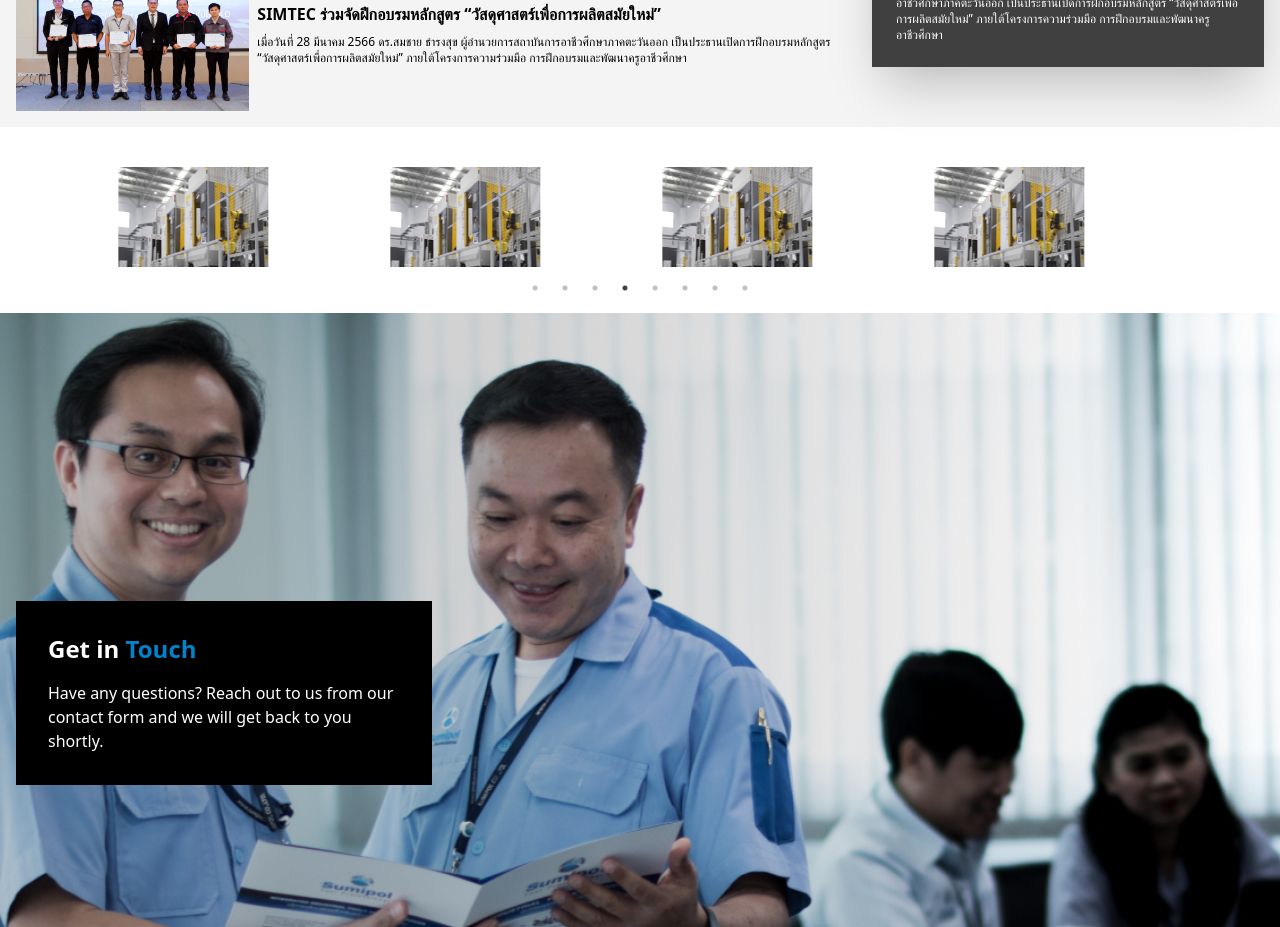
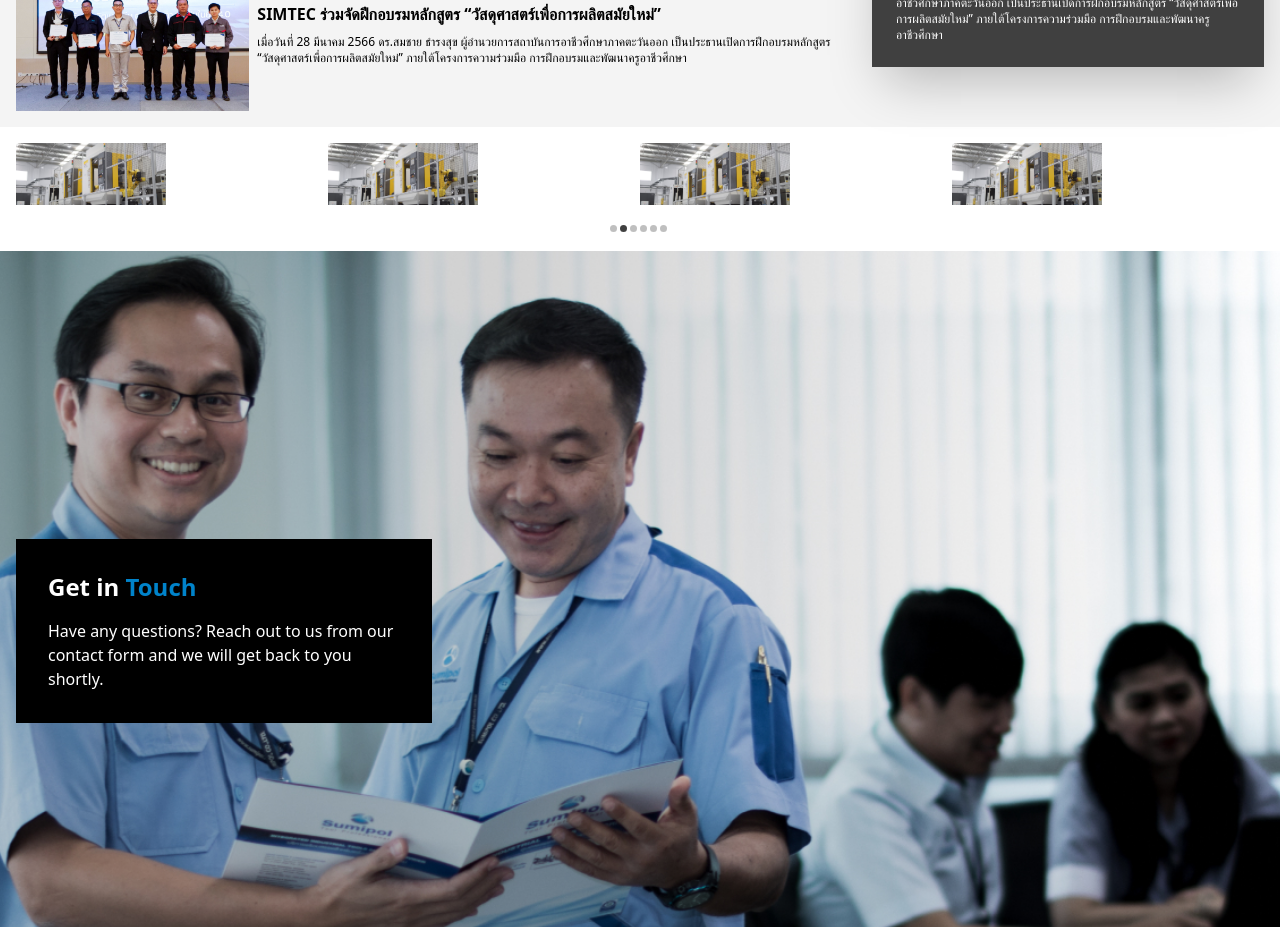
Before and after one commit to nukrobzero/template-fullstack-nextjs-setup, a Next.js app: page / in a window 1280 px wide. Shown: the part 3380-4307 px from the top of the page. Built offline with nearby package versions, Linux system fonts and the light colour scheme.

Commit message:
fix: image slide home

```diff
--- a/package.json
+++ b/package.json
@@ -22,14 +22,13 @@
     "next": "13.2.4",
     "next-auth": "^4.20.1",
     "nextjs-progressbar": "^0.0.16",
-    "quill-image-uploader": "^1.2.4",
     "react": "18.2.0",
+    "react-alice-carousel": "^2.7.1",
     "react-dom": "18.2.0",
     "react-icons": "^4.8.0",
     "react-quill": "^2.0.0",
     "react-slick": "^0.29.0",
     "react-slideshow-image": "^4.2.1",
-    "slick-carousel": "^1.8.1",
     "suneditor": "^2.44.8",
     "suneditor-react": "^3.4.1",
     "typescript": "5.0.2"
--- /dev/null
+++ b/src/components/frontend/homepage/imageSlide.tsx
@@ -0,0 +1,64 @@
+import { Slide } from "react-slideshow-image";
+import "react-slideshow-image/dist/styles.css";
+import Image from "next/image";
+
+export default function ImageSlider() {
+  const properties = {
+    duration: 5000,
+    transitionDuration: 500,
+    infinite: true,
+    indicators: true,
+    arrows: false,
+    autoplay: true,
+    slidesToShow: 4,
+  };
+
+  //console.log(ref);
+
+  const slideImages1 = [
+    {
+      url: "/home/Hero-Banner.jpg",
+      caption: "The Total Industrial",
+    },
+    {
+      url: "/home/Hero-Banner.jpg",
+      caption: "slideImage2",
+    },
+    {
+      url: "/home/Hero-Banner.jpg",
+      caption: "slideImage2",
+    },
+    {
+      url: "/home/Hero-Banner.jpg",
+      caption: "slideImage2",
+    },
+    {
+      url: "/home/Hero-Banner.jpg",
+      caption: "slideImage2",
+    },
+    {
+      url: "/home/Hero-Banner.jpg",
+      caption: "slideImage2",
+    },
+  ];
+
+  return (
+    <div className="w-full">
+      <Slide {...properties}>
+        {slideImages1.map((slideImages, idx) => (
+          <div key={idx} className="slide-container">
+            <div className="">
+              <Image
+                src={slideImages.url}
+                width={150}
+                height={100}
+                alt={slideImages.caption}
+                className="object-cover"
+              />
+            </div>
+          </div>
+        ))}
+      </Slide>
+    </div>
+  );
+}
--- a/src/components/frontend/homepage/partners.tsx
+++ b/src/components/frontend/homepage/partners.tsx
@@ -1,72 +1,12 @@
 import Sections from "@/components/layoutpage";
-import Slider, { Settings } from "react-slick";
-import "slick-carousel/slick/slick.css";
-import "slick-carousel/slick/slick-theme.css";
-import Image from "next/image";
+import ImageSlider from "./imageSlide";
 
 export default function Partners() {
-  const settings: Settings = {
-    dots: true,
-    infinite: true,
-    speed: 500,
-    autoplay: true,
-    autoplaySpeed: 2000,
-    slidesToShow: 4,
-    slidesToScroll: 1,
-  };
-
-  const slideImages1 = [
-    {
-      url: "/home/Hero-Banner.jpg",
-      caption: "The Total Industrial",
-    },
-    {
-      url: "/home/Hero-Banner.jpg",
-      caption: "slideImage2",
-    },
-    {
-      url: "/home/Hero-Banner.jpg",
-      caption: "slideImage3",
-    },
-    {
-      url: "/home/Hero-Banner.jpg",
-      caption: "slideImage4",
-    },
-    {
-      url: "/home/Hero-Banner.jpg",
-      caption: "slideImage4",
-    },
-    {
-      url: "/home/Hero-Banner.jpg",
-      caption: "slideImage4",
-    },
-    {
-      url: "/home/Hero-Banner.jpg",
-      caption: "slideImage4",
-    },
-    {
-      url: "/home/Hero-Banner.jpg",
-      caption: "slideImage4",
-    },
-  ];
-
   return (
-    <div className="xl:max-w-screen-xl md:max-w-screen-md sm:max-w-screen-sm mx-auto p-4 lg:px-24 my-6">
-      <div>
-        <Slider {...settings} className="max-h-200px">
-          {slideImages1.map((image, index) => (
-            <div key={index}>
-              <Image
-                src={image.url}
-                width={300}
-                height={300}
-                alt={image.caption}
-                className="w-150px h-100px"
-              />
-            </div>
-          ))}
-        </Slider>
-      </div>
+    <div>
+      <Sections>
+        <ImageSlider />
+      </Sections>
     </div>
   );
 }
```
Also changed, not shown: 1 other file (tests, documents, lock files or other folders).
